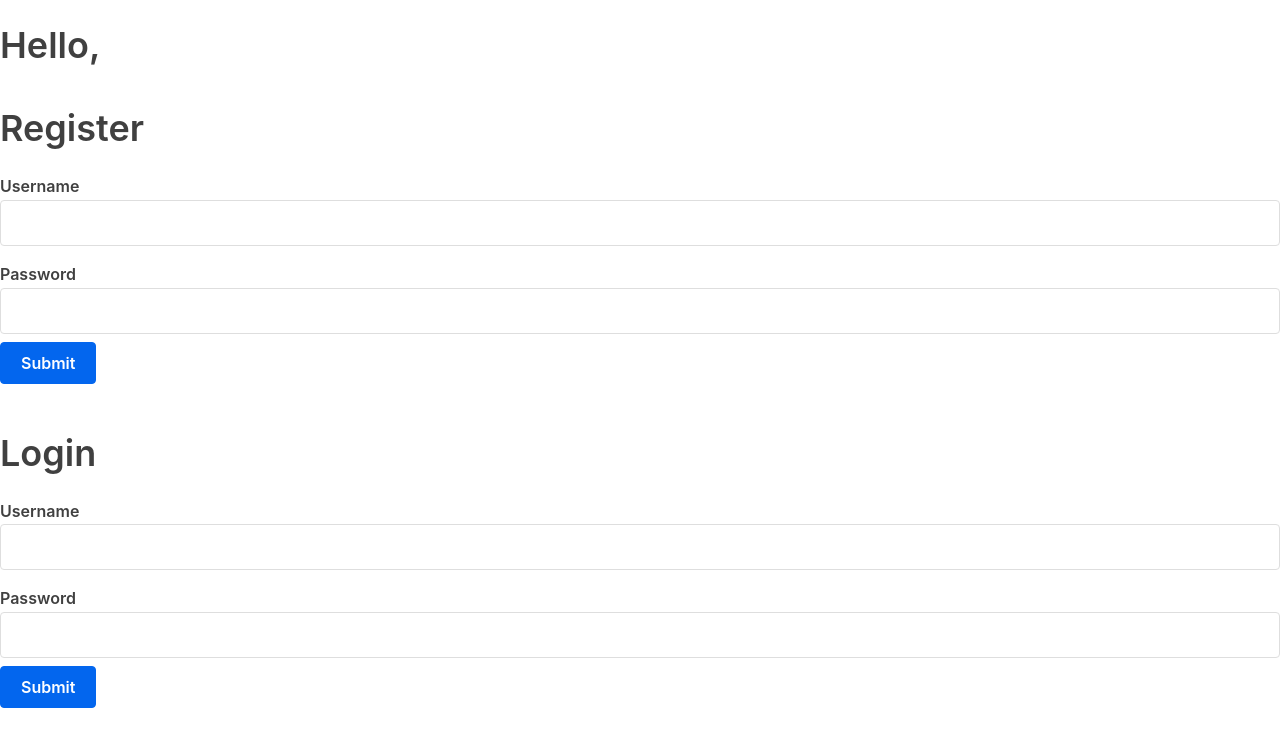
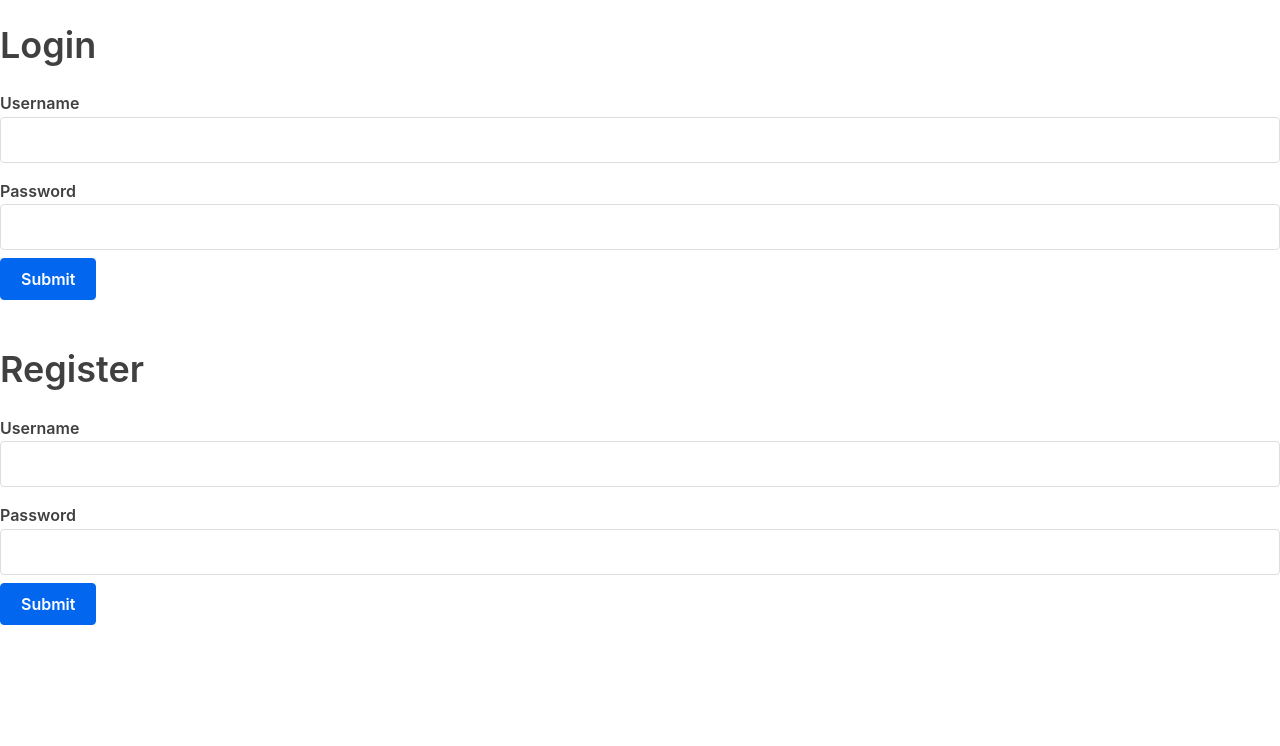
Before and after one commit to ianmccurry11/TODO_List, a React (Create React App) app in the folder react-frontend/: page / in a window 1280 px wide. Shown: the top 746 px of the page. Built offline with nearby package versions, Linux system fonts and the light colour scheme.

Commit message:
Completed login

```diff
--- a/react-frontend/src/MyApp.js
+++ b/react-frontend/src/MyApp.js
@@ -4,6 +4,7 @@ import { BrowserRouter, Route, Routes } from 'react-router-dom';
 import axios from 'axios';
 import Table from './Table';
 import Form from './Form';
+import App from './App';
 import LoginForm from './Authentication/Login';
 import RegistrationForm from './Authentication/Registration';
 import useAuthContext from './hooks/useAuthContext';
@@ -12,17 +13,10 @@ function MyApp() {
   const { user } = useAuthContext();
   // initialize characters to have empty state
   return (
-    <>
-      <h1>
-        Hello,
-        {' '}
-        {user}
-      </h1>
+    <div>
+      <LoginForm />
       <RegistrationForm />
-      <LoginForm />
-      {/* <Table characterData={characters} removeCharacter={removeOneCharacter} /> */}
-      {/* <Form handleSubmit={updateList} /> */}
-    </>
+    </div>
   );
 }
 
```
